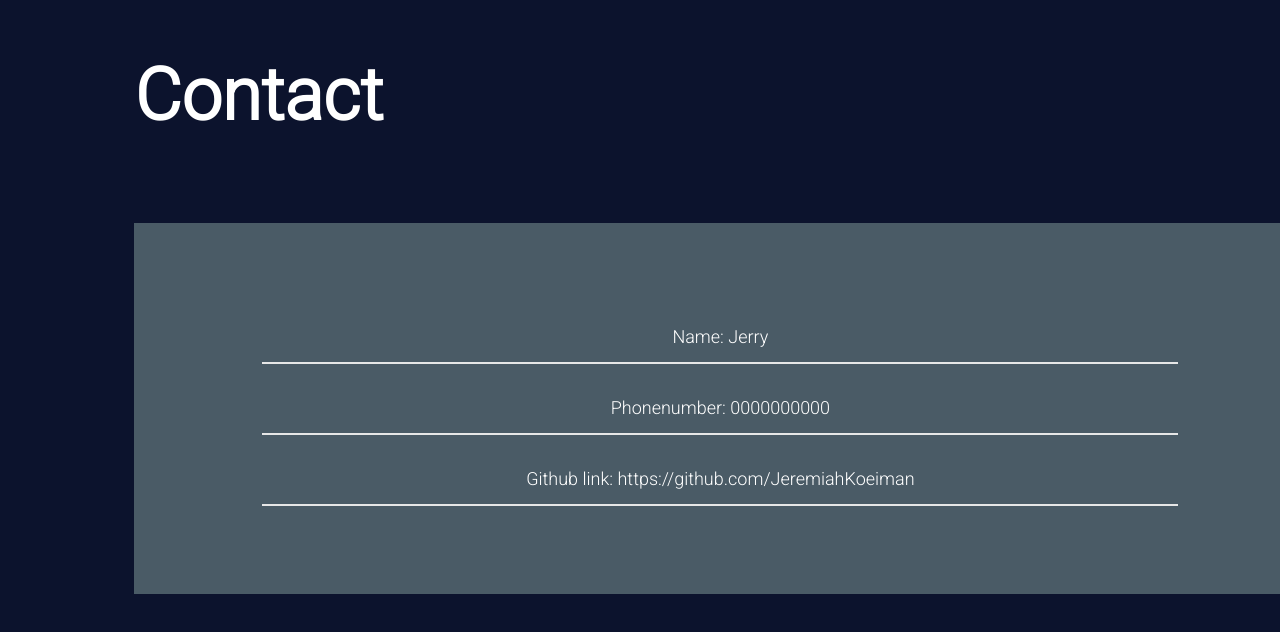
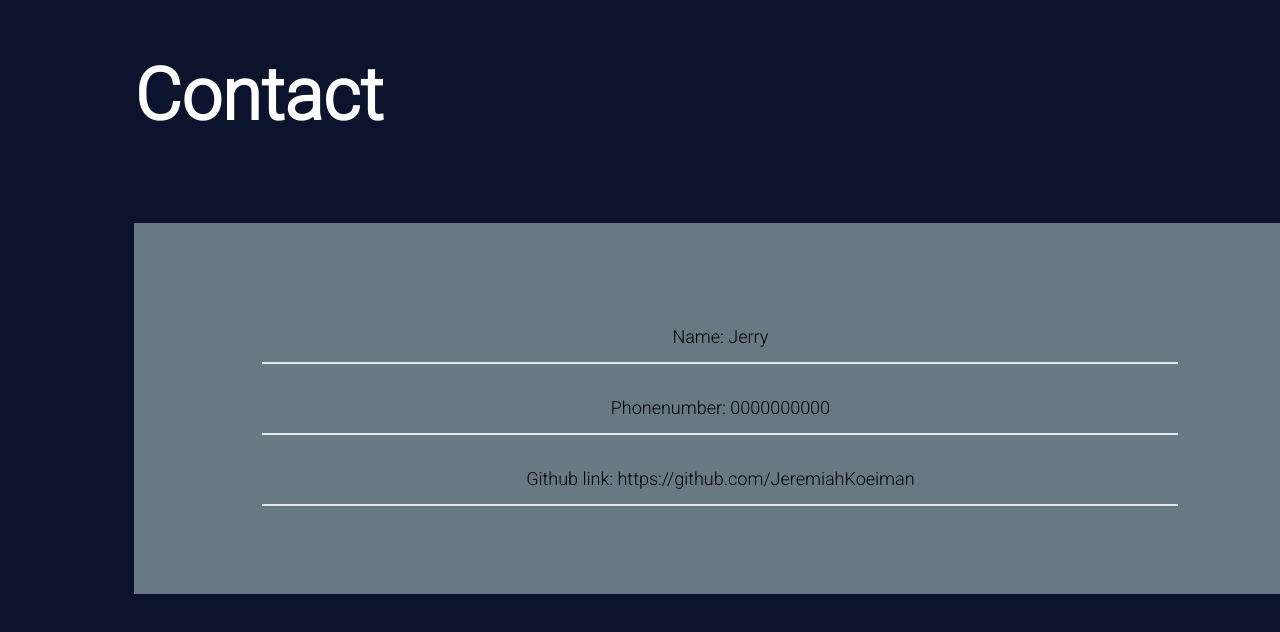
Before and after one commit to JeremiahKoeiman/frontend, a website: page public/index.html in a window 1280 px wide. Shown: the part 3046-3678 px from the top of the page. Drawn offline with Linux system fonts and the light colour scheme; some packages are replaced by stand-ins of ours.

Commit message:
HTML codesniffer errors fixed

```diff
--- a/public/style.scss
+++ b/public/style.scss
@@ -249,7 +249,7 @@ html {
     justify-content: center;
     flex-direction: column;
     margin: 0;
-    background-color: $dark;
+    background-color: #FFF;
     width: 1172px;
 
     .form-control {
@@ -259,24 +259,19 @@ html {
       padding: 50px;
 
       & p {
-        background-color: rgba(255, 255, 255, 0);
         position: relative;
         border: 0;
-        border-bottom: 2px solid #E7E7E7;
+        border-bottom: 2px solid #FFF;
         padding: 15px 0;
         width: 100%;
         font-size: 18px;
         transition: 0.1s ease-in;
+        color: #000;
 
         & a {
           text-decoration: none;
-          color: white;
+          color: #000 !important;
         }
-      }
-
-      label {
-        position: absolute;
-        left: 19%;
       }
 
       input, button {
@@ -537,7 +532,7 @@ h1 {
       justify-content: center;
       flex-direction: column;
       margin: 0;
-      background-color: $dark;
+      background-color: #687984;
       width: 1172px;
 
       .form-control {
```
Also changed, not shown: public/style.css, 1 other file.
